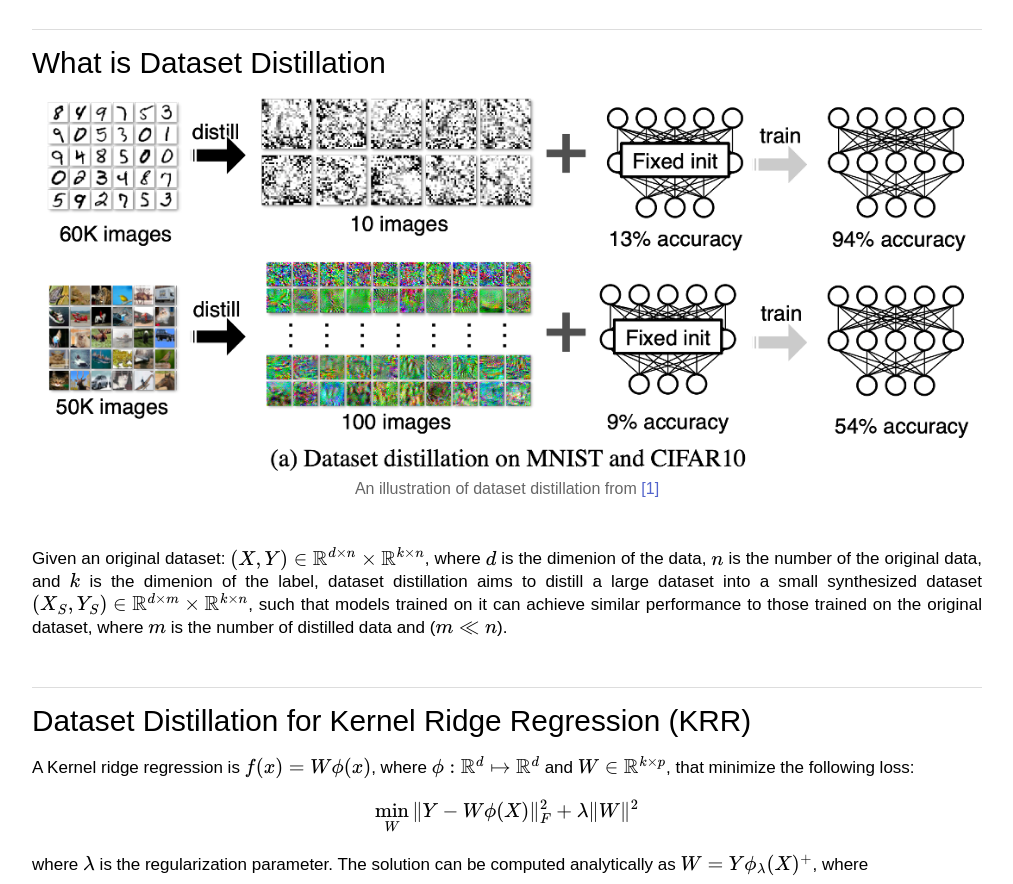
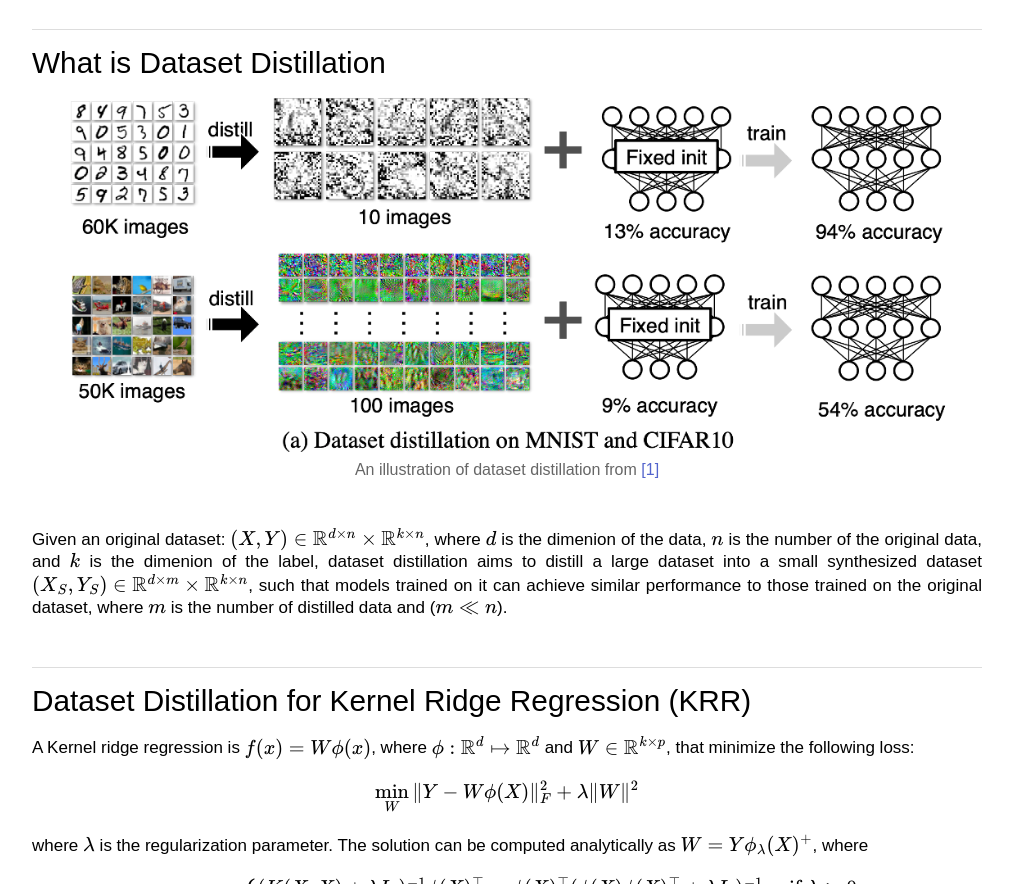
Before and after one commit to yilanchen6/provable-efficient-dataset-distill-KRR, a plain HTML site: page index.html in a window 1280 px wide. Shown: the part 1299-2183 px from the top of the page, without its empty margins (133-1146 px from the left). Drawn offline with nearby package versions, Linux system fonts and the light colour scheme; a script that the page names is missing.

Commit message:
Update index.html

```diff
--- a/index.html
+++ b/index.html
@@ -526,7 +526,7 @@ pre {
         <h2>What is Dataset Distillation</h2>
 
             <div class="mx-auto">
-                <center><img class="card-img-top" src="assets/data_distill.png"></center>
+                <center><img class="card-img-top" style="max-width: 95%;height: auto;" src="assets/data_distill.png"></center>
                 <center><p class="caption">An illustration of dataset distillation from <a href="#Ref1">[1]</a></p></center>
             </div>
             <br>
```
